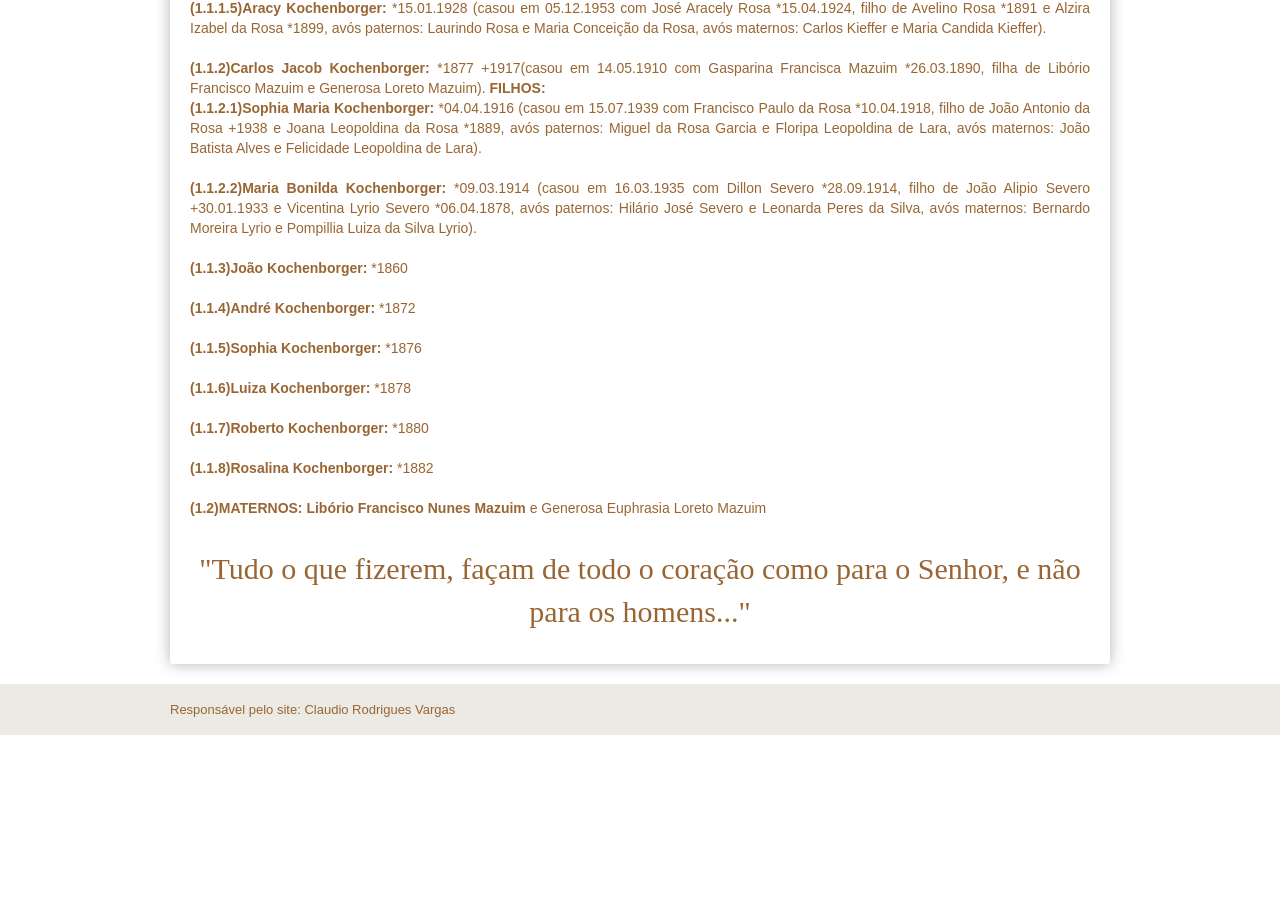
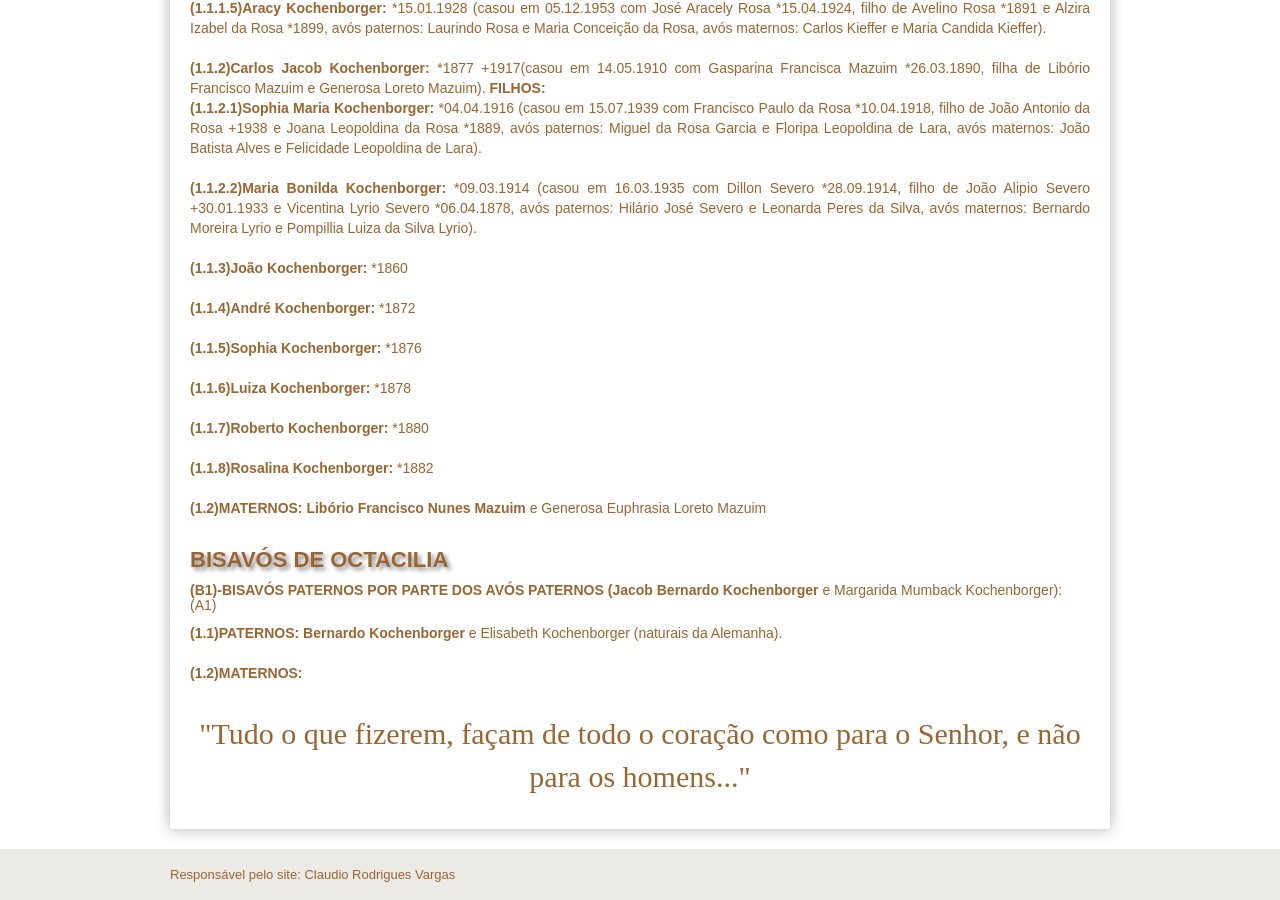
Before and after one commit to claudiovargas1955/claudiovargas1955.github.io, a Jekyll site: the page built from _pages/familia-kochenborger.html, in a window 1280 px wide and 900 px high, scrolled down 1390 px. Built offline with Jekyll 4.4.1, drawn with Linux system fonts in a browser that asks for light colours; some web fonts are replaced; before the commit the page ends 2125 px from its top, so only the background shows below that.

Commit message:
Update familia-kochenborger.html

```diff
--- a/_pages/familia-kochenborger.html
+++ b/_pages/familia-kochenborger.html
@@ -173,5 +173,13 @@ Oliveira e Idalina Soares Leal *1850 +03.09.1934). <b>FILHOS: </b><br>
 
   <b>(1.2)MATERNOS: Libório Francisco Nunes Mazuim </b>e Generosa Euphrasia Loreto Mazuim <br><br>
 
+
+  <h4>BISAVÓS DE OCTACILIA</h4>
+<p><b><h5>(B1)-BISAVÓS PATERNOS POR PARTE DOS AVÓS PATERNOS</b> (Jacob Bernardo Kochenborger </b> e Margarida Mumback Kochenborger):
+(A1)</h5>
+<p><b>(1.1)PATERNOS: Bernardo Kochenborger </b>e Elisabeth Kochenborger (naturais da Alemanha).<br><br>
+
+  <b>(1.2)MATERNOS: </b><br><br>
+
 <p style="text-align:center; color:#996633; font-size:30px; font-family: 'Rancho', cursive ">"Tudo o que fizerem, façam de todo o
 coração como para o Senhor, e não para os homens..."</p>
```
